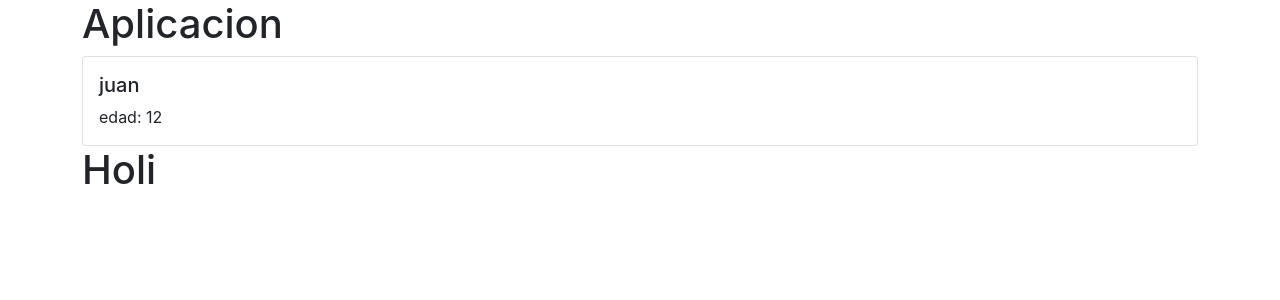
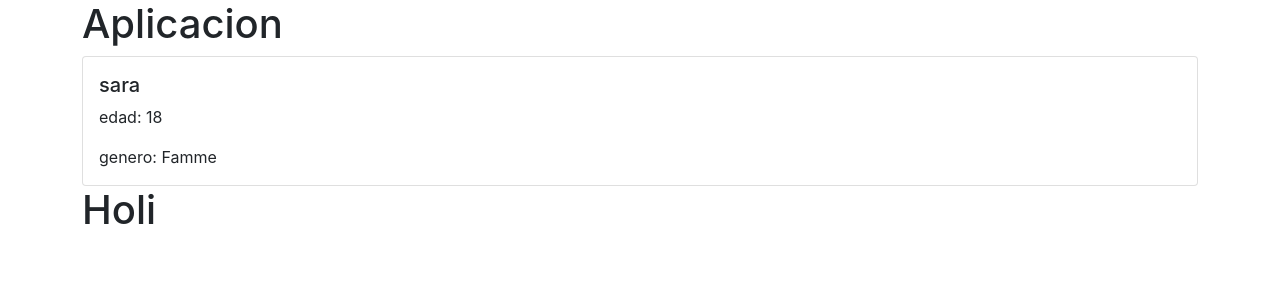
Before and after one commit to saaarsss/ReactProject, a React (Create React App) app: page / in a window 1280 px wide. Shown: the top 300 px of the page. Built offline with nearby package versions, Linux system fonts and the light colour scheme.

Commit message:
Enviaryrecibirinfo

```diff
--- a/src/ComponentePrueba.jsx
+++ b/src/ComponentePrueba.jsx
@@ -4,14 +4,15 @@ let estudiante = {
     nombre: "juan",
     edad: 12
 }
+ var genero = "M"
 
-
-const ComponentePrueba = () =>(
+const ComponentePrueba = ({nombre, edad, genero}) =>(
      <>
         <div className="card" style={ {width:'18rem;'}}>
              <div class="card-body">
-             <h5 class="card-title">{estudiante.nombre}</h5>
-                <p className="card-text">edad: { estudiante.edad }</p>
+             <h5 class="card-title">{nombre}</h5>
+                <p className="card-text">edad: { edad }</p>
+                <p className="card-text">genero: { genero }</p>
               </div>
         </div>
      </>
--- a/src/index.js
+++ b/src/index.js
@@ -20,7 +20,7 @@ ReactDOM.render(
 );
 
 ReactDOM.render(
-  <ComponentePrueba/>,
+  <ComponentePrueba nombre="sara" edad="18" genero="Famme"/>,
   document.getElementById('root')
 );
 // If you want to start measuring performance in your app, pass a function
```
